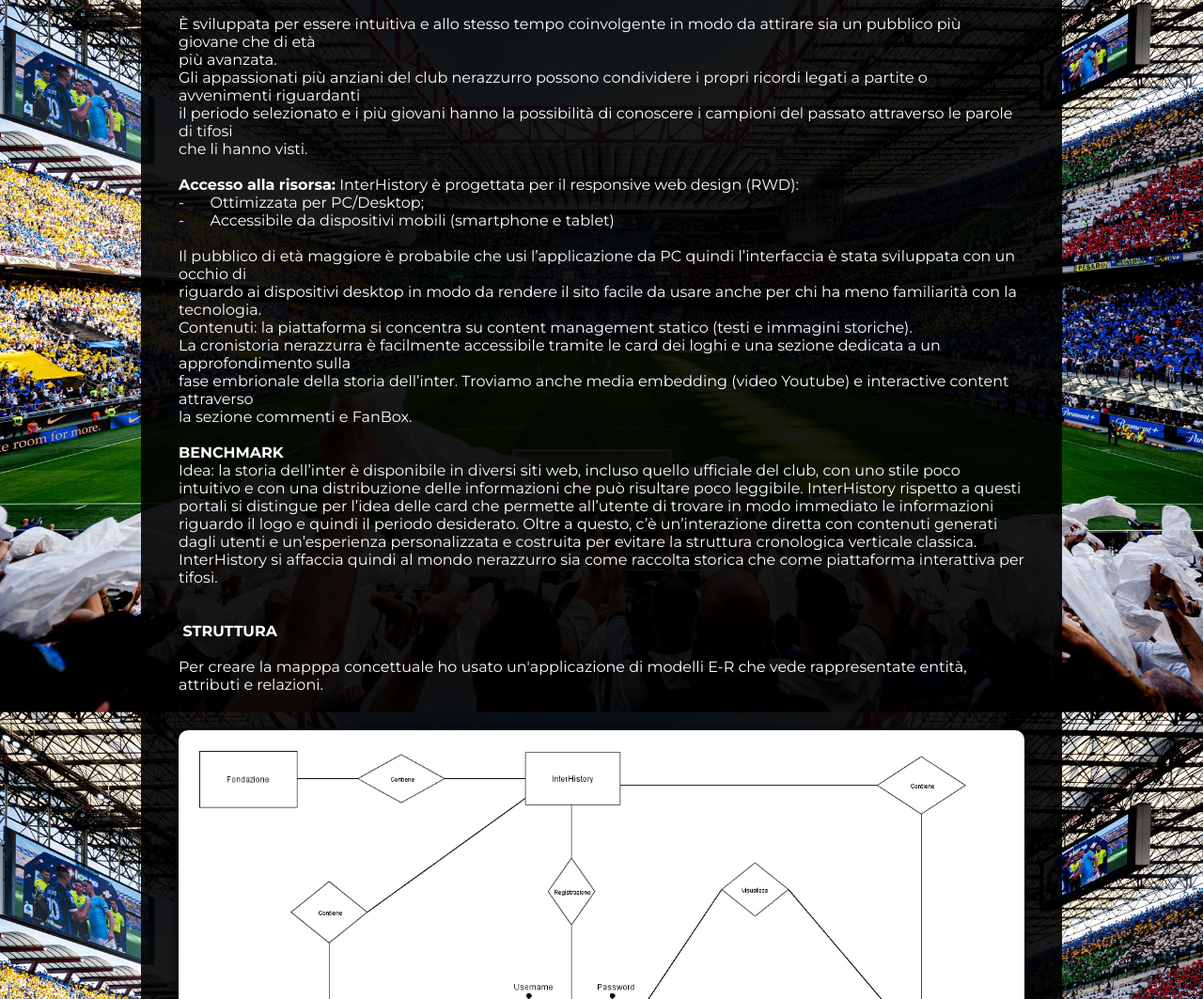
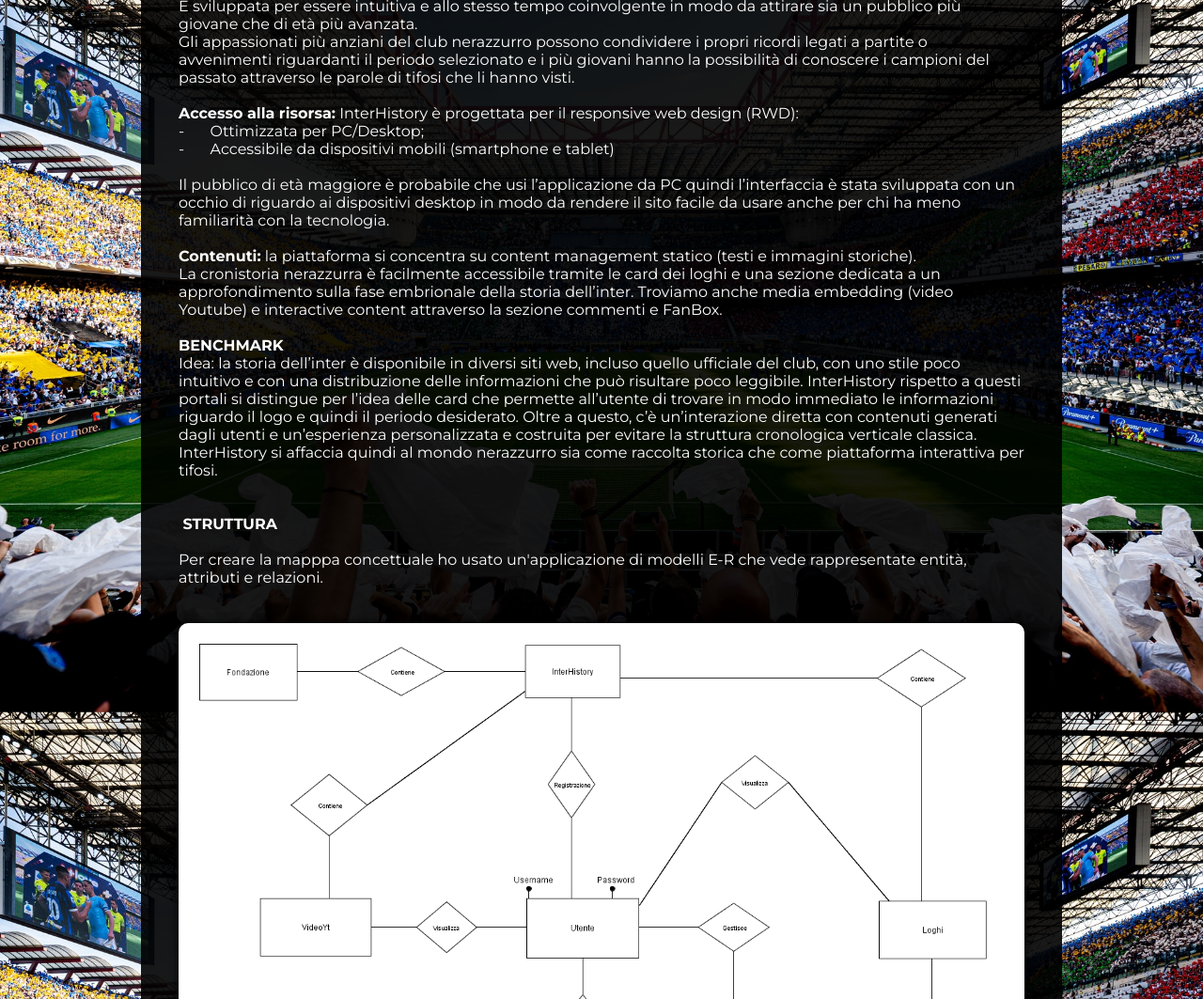
Before and after one commit to Si039mo/Inter-History, a plain HTML site: page About.html in a window 1280 px wide. Shown: the part 946-2009 px from the top of the page at 94% size. Drawn offline with Linux system fonts and the light colour scheme.

Commit message:
Add files via upload

```diff
--- a/About.html
+++ b/About.html
@@ -5,7 +5,7 @@
     <meta name="viewport" content="width=device-width, initial-scale=1.0">
     <title>About - InterHistory</title>
     <link rel="stylesheet" href="Styles.css">
-    <link rel="stylesheet" href="Styles_responsive.css">
+    <link rel="stylesheet" href="/Inter-History/Styles.css">
     <link href="https://fonts.googleapis.com/css2?family=Montserrat:wght@300;400;700&display=swap" rel="stylesheet">
     <style>
         body {
@@ -67,6 +67,8 @@
     <div class="about-container">
         <h1>About InterHistory</h1>
         <pre>
+
+
 <strong>IDEA</strong>
 
 
@@ -74,11 +76,11 @@ L’idea è stata quella di realizzare una web application che permettesse agli
 
 L’applicazione è sviluppata per garantire un accesso facile e veloce ai contenuti che interessano all’utente; nella landing page
 l’utente può:
- -	accedere o registrarsi tramite il formo di autentificazione;
+ -	accedere o registrarsi tramite il form di autentificazione;
  -	esplorare la sezione loghi;
  -	consultare la storia della fondazione.
 
-Una volta effettuato il login (gestito via localStorage) la home apparirà nello stesso modo ma una volta cliccato sul logo scelto
+Dopo aver effettuato il login (gestito via localStorage) la home apparirà nello stesso modo ma una volta cliccato sul logo scelto
 sarà possibile commentare e raccontare un’esperienza utilizzando l’area dedicata.
 La side navigation bar consente l’accesso rapido alle sezioni principali:
 -	Loghi (con card interattive e filtrabili),
@@ -86,34 +88,26 @@ La side navigation bar consente l’accesso rapido alle sezioni principali:
 -   About (Web project plan)
 -	Login/Logout dinamico.
 
-Per lo sviluppo è stato utilizzato Visual Studio Code come IDE, con deploy su GitHub Pages per garantire la pubblicazione e
-la versione online responsive.
+Per lo sviluppo è stato utilizzato Visual Studio Code come IDE, con deploy su GitHub Pages per garantire la pubblicazione e la versione online responsive.
 
 <strong> BRIEF</strong>
 
-<strong> Finalità e obiettivi:</strong>  InterHistory offre agli appassionati di calcio e di storia la possibilità di visualizzare e commentare
-l’evoluzione nel tempo di un club che conta milioni di tifosi in italia e nel mondo. Il progetto ha come obiettivo quello di
-connettere generazioni lontane nel tempo ma vicine nella passione per la squadra nerazzurra: i tifosi più anziani hanno molte
-esperienze da raccontare e molti giovani appassionati sarebbero curiosi di scoprire come si presenteva il loro club in passato.
+<strong>Finalità e obiettivi:</strong>  InterHistory offre agli appassionati di calcio e di storia la possibilità di visualizzare e commentare l’evoluzione nel tempo di un club che conta milioni di tifosi in italia e nel mondo. Il progetto ha come obiettivo quello di
+connettere generazioni lontane nel tempo ma vicine nella passione per la squadra nerazzurra, i tifosi più anziani hanno molte esperienze da raccontare e molti giovani appassionati sarebbero curiosi di scoprire come si presenteva il loro club in passato.
 
-<strong> Pubblico di riferimento:</strong>  la piattaforma è ideata per essere utilizzata dai tifosi dell’inter di ogni età.
+<strong>Pubblico di riferimento:</strong>  la piattaforma è ideata per essere utilizzata dai tifosi dell’inter di ogni età.
 
-È sviluppata per essere intuitiva e allo stesso tempo coinvolgente in modo da attirare sia un pubblico più giovane che di età
-più avanzata.
-Gli appassionati più anziani del club nerazzurro possono condividere i propri ricordi legati a partite o avvenimenti riguardanti
-il periodo selezionato e i più giovani hanno la possibilità di conoscere i campioni del passato attraverso le parole di tifosi
-che li hanno visti.
+È sviluppata per essere intuitiva e allo stesso tempo coinvolgente in modo da attirare sia un pubblico più giovane che di età più avanzata.
+Gli appassionati più anziani del club nerazzurro possono condividere i propri ricordi legati a partite o avvenimenti riguardanti il periodo selezionato e i più giovani hanno la possibilità di conoscere i campioni del passato attraverso le parole di tifosi che li hanno visti.
 
 <strong>Accesso alla risorsa:</strong> InterHistory è progettata per il responsive web design (RWD):
 -	Ottimizzata per PC/Desktop;
 -	Accessibile da dispositivi mobili (smartphone e tablet)
 
-Il pubblico di età maggiore è probabile che usi l’applicazione da PC quindi l’interfaccia è stata sviluppata con un occhio di
-riguardo ai dispositivi desktop in modo da rendere il sito facile da usare anche per chi ha meno familiarità con la tecnologia.
-Contenuti: la piattaforma si concentra su content management statico (testi e immagini storiche).
-La cronistoria nerazzurra è facilmente accessibile tramite le card dei loghi e una sezione dedicata a un approfondimento sulla
-fase embrionale della storia dell’inter. Troviamo anche media embedding (video Youtube) e interactive content attraverso
-la sezione commenti e FanBox.
+Il pubblico di età maggiore è probabile che usi l’applicazione da PC quindi l’interfaccia è stata sviluppata con un occhio di riguardo ai dispositivi desktop in modo da rendere il sito facile da usare anche per chi ha meno familiarità con la tecnologia.
+
+<strong>Contenuti:</strong> la piattaforma si concentra su content management statico (testi e immagini storiche).
+La cronistoria nerazzurra è facilmente accessibile tramite le card dei loghi e una sezione dedicata a un approfondimento sulla fase embrionale della storia dell’inter. Troviamo anche media embedding (video Youtube) e interactive content attraverso la sezione commenti e FanBox.
 
 <strong>BENCHMARK</strong>
 Idea: la storia dell’inter è disponibile in diversi siti web, incluso quello ufficiale del club, con uno stile poco intuitivo e con una distribuzione delle informazioni che può risultare poco leggibile. InterHistory rispetto a questi portali si distingue per l’idea delle card che permette all’utente di trovare in modo immediato le informazioni riguardo il logo e quindi il periodo desiderato. Oltre a questo, c’è un’interazione diretta con contenuti generati dagli utenti e un’esperienza personalizzata e costruita per evitare la struttura cronologica verticale classica.
@@ -286,6 +280,7 @@ FanBox: la fanBox è il mezzo usato dagli utenti registrati per partecipare atti
 
 L’architettura del sito è strutturata dando priorità ai dispositivi desktop (desktop-first), ad esempio, il sideMenu (Hamburger menu) è a sinistra e non a destra. Il menù di navigazione primaria è un elemento fondamentale che permette all’utente di accedere con facilità ai principali contenuti del sito. La pagina dei loghi è infatti raggiungibile sia dal sideMenu che attraverso un pulsante presente nella Home.
 In generale lo sviluppo delle pagine è stato pensato per facilitare l’uso delle funzioni principali:
+
     1.	Il form accedi è raggiungibile molto velocemente attraverso la user icon o il sideMenu;
 
     2.	è possibile tornare alla home in diversi modi sia dalle infoBox che dalla pagina dei loghi senza l’uso delle bread crumbs;
@@ -303,7 +298,7 @@ Nella home è stata inserita una sezione dedicata a dei video-aggiornamento che
 Colori: i colori principalmente usati sono quelli sociali dell’inter: nero, blu e oro.
 
 Attraverso il loro uso combinato ho cercato di creare contrasti e stacchi da una sezione all’altra:
-    1.	 Ho usato delle ombreggiature nere per gli sfondi, il blu per la nav bar e l’oro per i titoli;
+    1.	Ho usato delle ombreggiature nere per gli sfondi, il blu per la navbar e l’oro per i titoli;
     2.	Le cards (nere) e i pulsanti (blu e bianchi) presentano microinterazioni (hover effect) per donare maggiore dinamicità alle pagine;
     3.	Le ombreggiature inserite creano profondità e stacchi visivi.
 
@@ -314,6 +309,7 @@ Anche per le scritte ho usato principalmente la stessa selezione di colori: i ti
 Strumenti di Browsing:</strong>
 
 Per quanto riguarda la navigazione e gli strumenti di browsing utilizzati nel sito InterHistory, sono stati implementati:
+
 -	 Menu laterale a scomparsa (Side Navigation) disponibile in ogni pagina, che consente di spostarsi rapidamente tra:
   o	Home
   o	Storia della fondazione
@@ -337,6 +333,7 @@ In homepage, oltre alla descrizione storica, è presente un pulsante call-to-act
 <strong>Strumenti di Interazione</strong>
 
 Durante la realizzazione del progetto sono stati impiegati diversi strumenti per rendere l’esperienza dell’utente coinvolgente e dinamica:
+
 -	 Bottoni interattivi per navigare tra le pagine, tra cui il pulsante "Scopri i Loghi", il pulsante di registrazione e i pulsanti di login/logout.
 
 -	 Card dinamiche nella pagina dei loghi, cliccabili e con hover effect, che stimolano l’interazione visuale.
@@ -345,6 +342,7 @@ Durante la realizzazione del progetto sono stati impiegati diversi strumenti per
   o	Commentare i loghi
   o	Raccontare esperienze personali
   o	Caricare immagini e condividere ricordi
+
 -	 Navigazione sequenziale tra le pagine dei loghi tramite frecce direzionali (➡) che permettono di scorrere cronologicamente la storia degli stemmi.
 
 -	 Icone social posizionate nel footer, per connettere l’utente ai principali canali social (Facebook, Twitter, Instagram).
```
